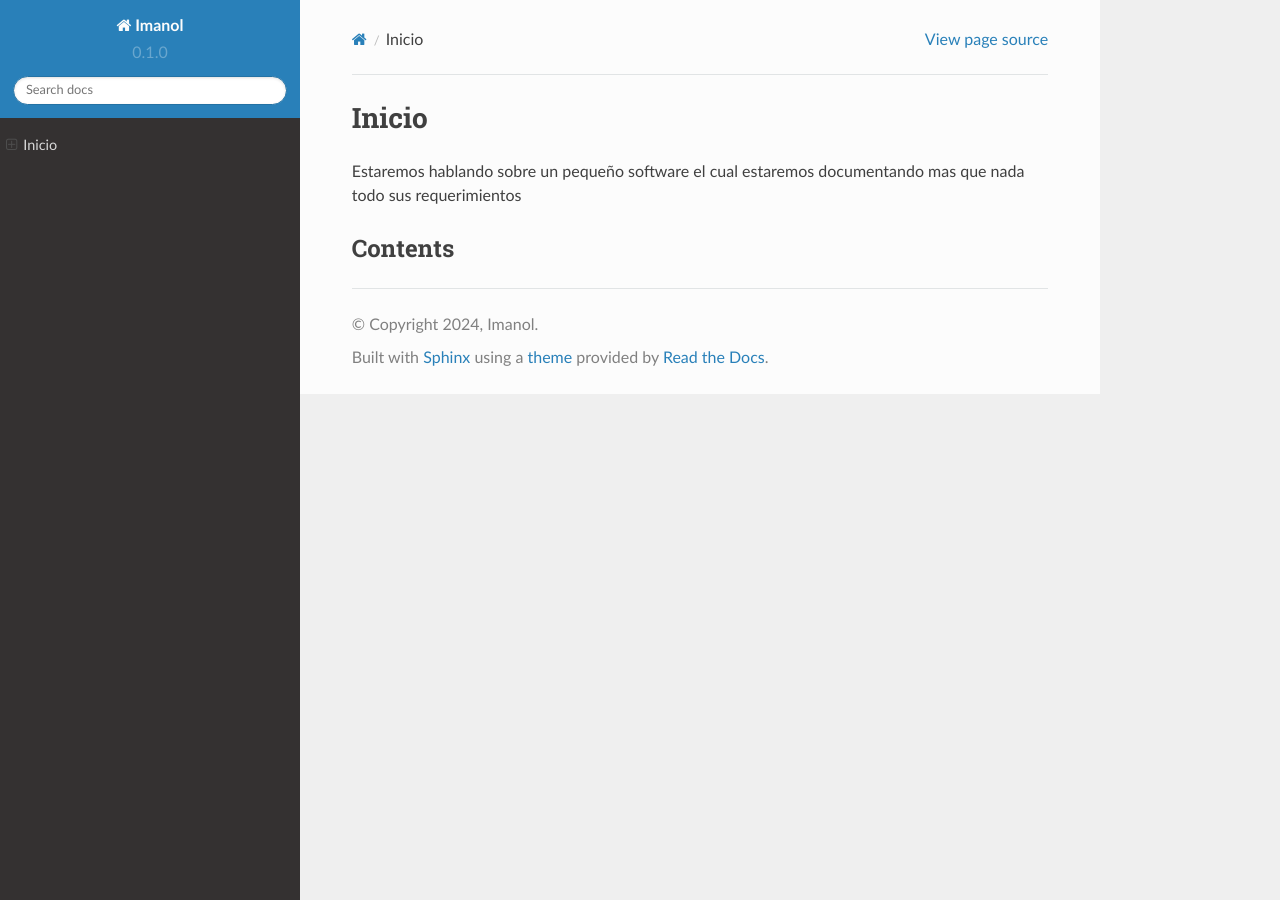
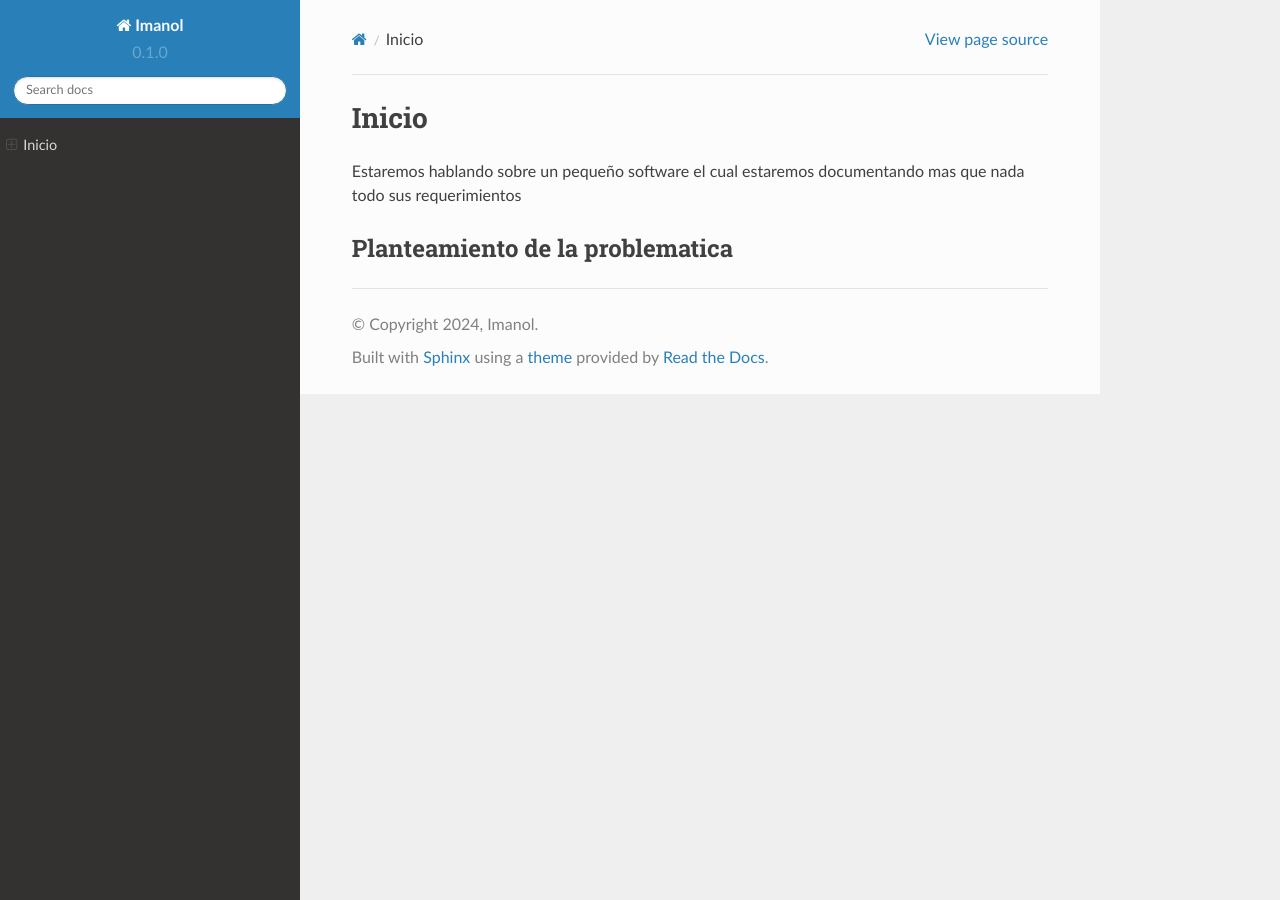
Before and after one commit to Imanol-art/Web-Cl-nica-Veterinaria, a Sphinx documentation site: the page built from docs/source/index.rst, in a window 1280 px wide. Built offline with Sphinx 7.4.7 and the Read the Docs theme 2.0.0, drawn with Linux system fonts in a browser that asks for light colours.

Commit message:
Update index.rst

```diff
--- a/docs/source/index.rst
+++ b/docs/source/index.rst
@@ -2,5 +2,5 @@ Inicio
 ===================================
 Estaremos hablando sobre un pequeño software el cual estaremos documentando mas que nada todo sus requerimientos
 
-Contents
+Planteamiento de la problematica
 --------
```
